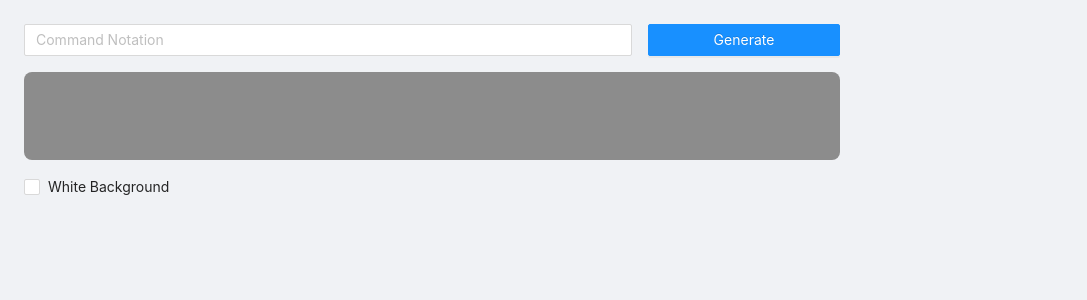
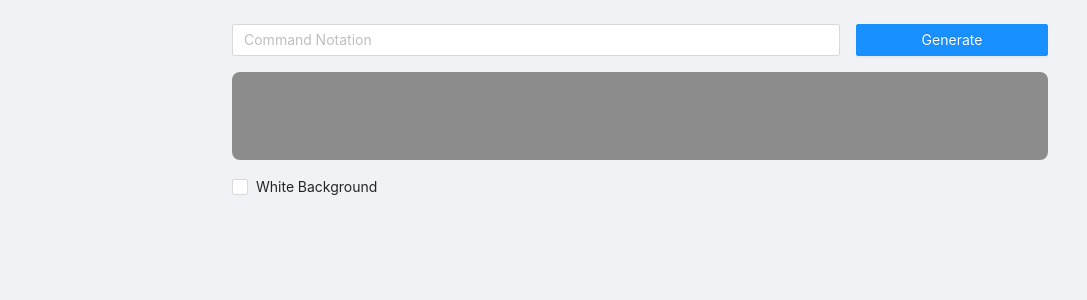
Before and after one commit to BigRiceEater/tekken-notation-builder, a React (Create React App) app: page / in a window 1280 px wide. Shown: the top 300 px of the page, without its empty margins (0-1087 px from the left). Built offline with nearby package versions, Linux system fonts and the light colour scheme.

Commit message:
Fix content should be centered

```diff
--- a/src/App.js
+++ b/src/App.js
@@ -28,7 +28,7 @@ function App() {
   return (
     <Layout style={{ height: "100vh", padding: 24 }}>
       <Content>
-        <Row gutter={[16, 16]}>
+        <Row justify="center" gutter={[16, 16]}>
           <Section>
             <CommandInput onClick={handleVisualizeCommandClicked} />
           </Section>
```
